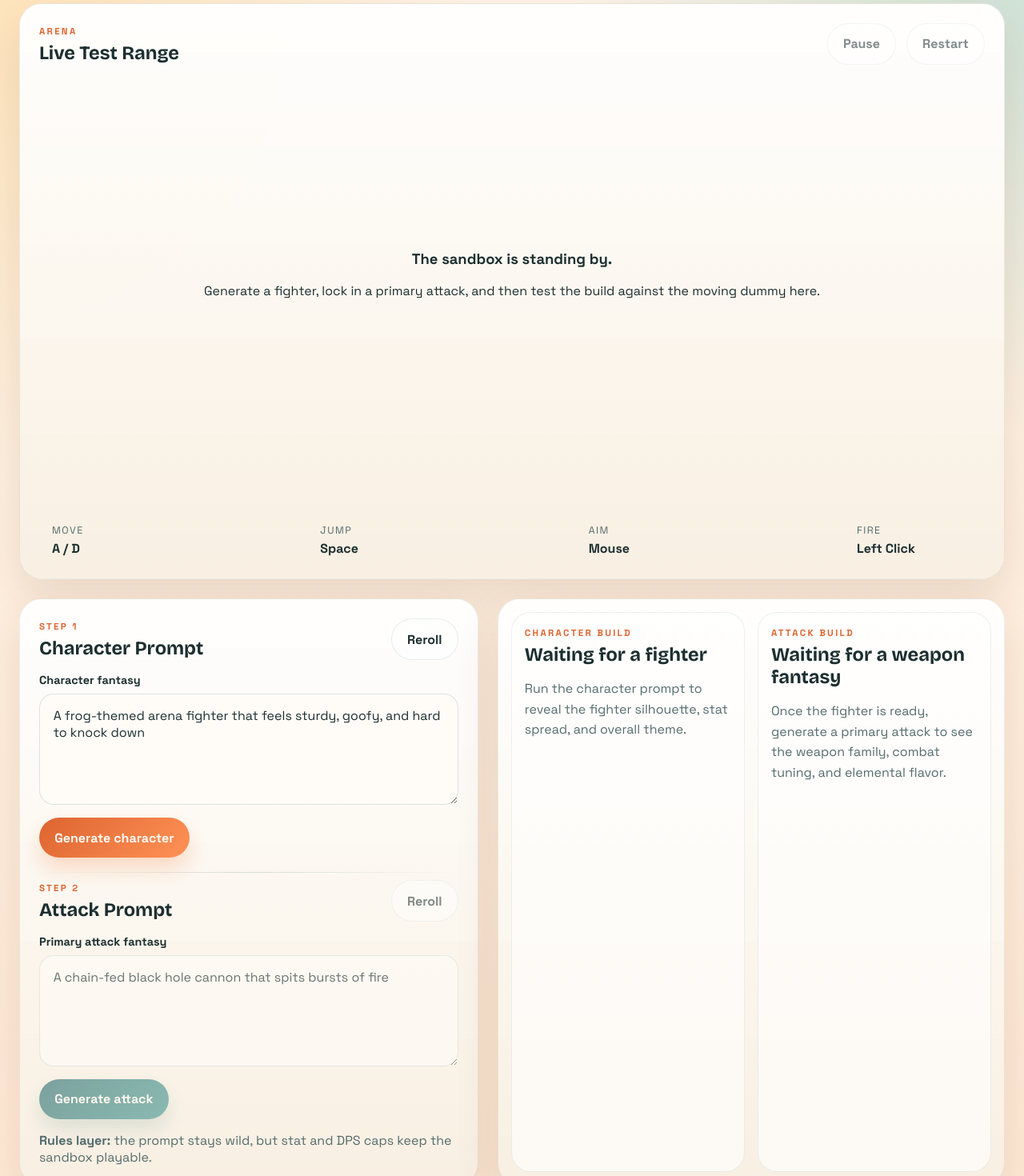
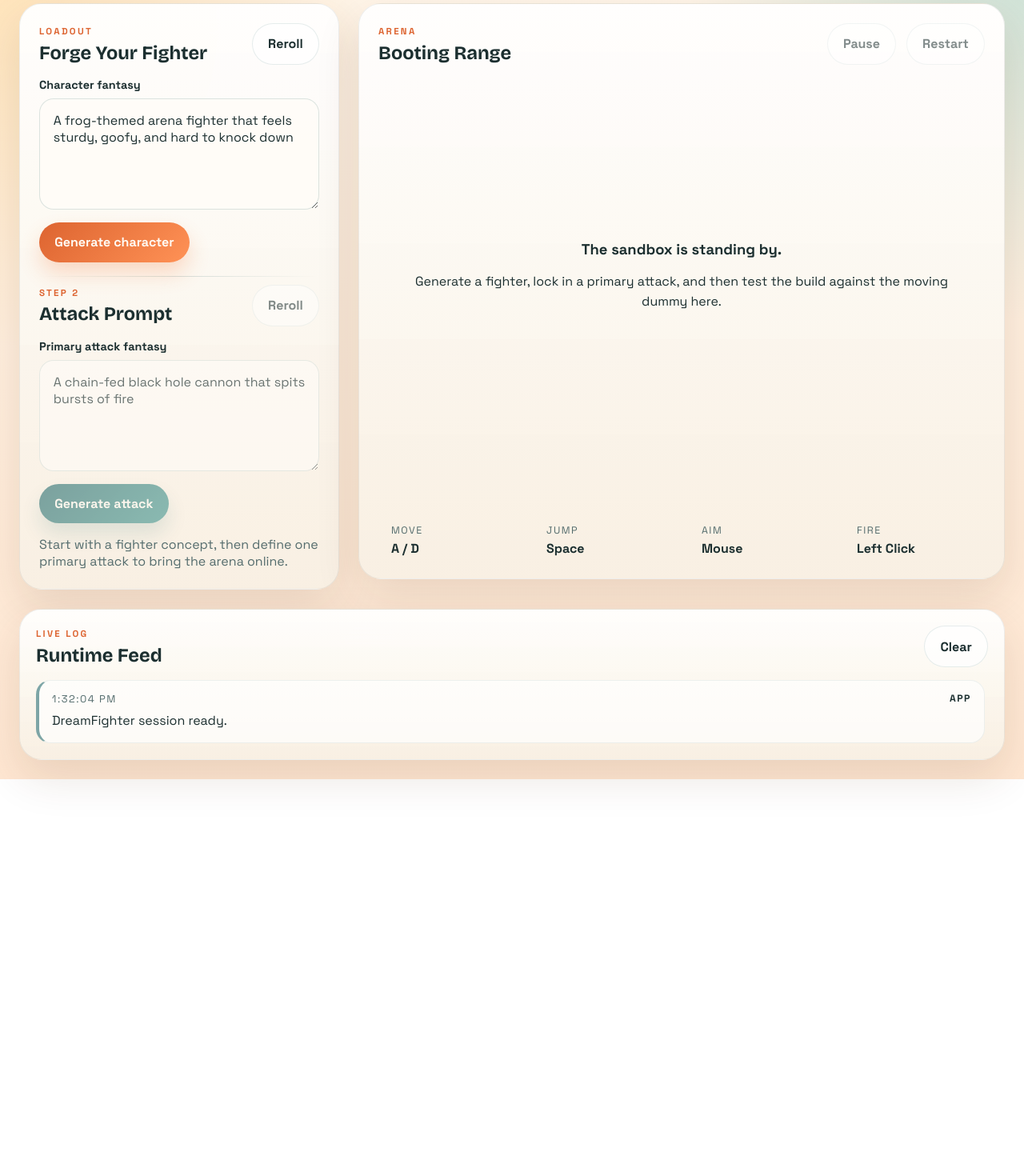
Before and after one commit to burakhrk/DreamFighter, a React (Vite) app in the folder web/: page / in a window 1280 px wide. Shown: the part 20-1490 px from the top of the page at 80% size. After the commit the page ends 994 px from the top, so only its background shows below. Built offline with nearby package versions, Linux system fonts and the light colour scheme.

Commit message:
Shift loadout flow into dynamic sidebar layout

```diff
--- a/web/src/App.css
+++ b/web/src/App.css
@@ -4,7 +4,6 @@
   padding: 1.5rem;
 }
 
-.hero-panel,
 .panel {
   background:
     linear-gradient(180deg, rgba(255, 255, 255, 0.88), rgba(248, 239, 225, 0.9)),
@@ -15,24 +14,6 @@
   backdrop-filter: blur(18px);
 }
 
-.hero-panel {
-  display: grid;
-  grid-template-columns: minmax(0, 1.5fr) minmax(20rem, 0.9fr);
-  gap: 1.25rem;
-  padding: 1.5rem;
-}
-
-.hero-copy h1 {
-  margin: 0.35rem 0 0.85rem;
-  max-width: 13ch;
-}
-
-.hero-body {
-  max-width: 62ch;
-  color: var(--muted);
-}
-
-.eyebrow,
 .panel-kicker {
   margin: 0;
   color: var(--accent-strong);
@@ -42,19 +23,6 @@
   font-weight: 700;
 }
 
-.hero-metrics {
-  display: grid;
-  gap: 0.9rem;
-}
-
-.hero-metrics article {
-  padding: 1rem 1.1rem;
-  border-radius: 20px;
-  background: linear-gradient(145deg, rgba(16, 79, 83, 0.1), rgba(241, 117, 52, 0.1));
-  border: 1px solid rgba(16, 79, 83, 0.12);
-}
-
-.hero-metrics span,
 .sandbox-footer span,
 .mini-stat span,
 .stat-row span {
@@ -65,7 +33,6 @@
   color: var(--muted);
 }
 
-.hero-metrics strong,
 .sandbox-footer strong,
 .mini-stat strong,
 .stat-row strong {
@@ -73,10 +40,18 @@
   margin-top: 0.25rem;
 }
 
-.studio-grid {
+.play-layout {
   display: grid;
-  grid-template-columns: minmax(18rem, 0.95fr) minmax(18rem, 1.05fr);
   gap: 1.5rem;
+  align-items: start;
+}
+
+.play-layout.is-setup {
+  grid-template-columns: minmax(21rem, 25rem) minmax(0, 1fr);
+}
+
+.play-layout.is-live {
+  grid-template-columns: minmax(17rem, 19rem) minmax(0, 1fr) minmax(19rem, 23rem);
 }
 
 .panel-form,
@@ -84,11 +59,37 @@
   padding: 1.5rem;
 }
 
+.launch-panel {
+  align-self: start;
+}
+
+.launch-panel.is-compact {
+  position: sticky;
+  top: 1.5rem;
+}
+
+.arena-panel {
+  min-width: 0;
+}
+
 .panel-build {
   display: grid;
-  grid-template-columns: repeat(2, minmax(0, 1fr));
+  grid-template-columns: 1fr;
   gap: 1rem;
   padding: 1rem;
+}
+
+.stat-rail {
+  align-self: start;
+}
+
+.stat-rail.is-visible {
+  position: sticky;
+  top: 1.5rem;
+}
+
+.stat-rail.is-hidden {
+  display: none;
 }
 
 .build-column {
@@ -414,10 +415,17 @@
 }
 
 @media (max-width: 1080px) {
-  .hero-panel,
-  .studio-grid,
+  .play-layout,
   .panel-build {
     grid-template-columns: 1fr;
+  }
+
+  .launch-panel.is-compact {
+    position: static;
+  }
+
+  .stat-rail.is-visible {
+    position: static;
   }
 
   .sandbox-header,
@@ -438,7 +446,7 @@
 
   .panel-form,
   .sandbox-panel,
-  .hero-panel {
+  .log-panel {
     padding: 1rem;
   }
 
--- a/web/src/App.tsx
+++ b/web/src/App.tsx
@@ -164,14 +164,93 @@ function App() {
   }
 
   const sandboxReady = Boolean(character && attack)
+  const showBuildRail = sandboxReady
 
   return (
     <main className="app-shell">
-      <section className="sandbox-panel panel">
+      <section className={`play-layout ${sandboxReady ? 'is-live' : 'is-setup'}`}>
+        <article className={`panel panel-form launch-panel ${sandboxReady ? 'is-compact' : ''}`}>
+          <div className="panel-header">
+            <div>
+              <p className="panel-kicker">Loadout</p>
+              <h2>{sandboxReady ? 'Build Control' : 'Forge Your Fighter'}</h2>
+            </div>
+            <button
+              className="ghost-button"
+              disabled={isCharacterLoading}
+              onClick={() => void generateCharacter()}
+            >
+              {isCharacterLoading ? 'Forging...' : 'Reroll'}
+            </button>
+          </div>
+
+          <label className="field">
+            <span>Character fantasy</span>
+            <textarea
+              rows={5}
+              value={characterPrompt}
+              onChange={(event) => setCharacterPrompt(event.target.value)}
+              placeholder="Example: A toxic armored frog bruiser with a goofy grin and tank instincts"
+            />
+          </label>
+
+          <button
+            className="primary-button"
+            disabled={isCharacterLoading || !characterPrompt.trim()}
+            onClick={() => void generateCharacter()}
+          >
+            {isCharacterLoading ? 'Generating character...' : 'Generate character'}
+          </button>
+
+          <div className="panel-divider" />
+
+          <div className="panel-header">
+            <div>
+              <p className="panel-kicker">Step 2</p>
+              <h2>Attack Prompt</h2>
+            </div>
+            <button
+              className="ghost-button"
+              disabled={isAttackLoading || !character}
+              onClick={() => void generateAttack()}
+            >
+              {isAttackLoading ? 'Recasting...' : 'Reroll'}
+            </button>
+          </div>
+
+          <label className="field">
+            <span>Primary attack fantasy</span>
+            <textarea
+              rows={5}
+              value={attackPrompt}
+              onChange={(event) => setAttackPrompt(event.target.value)}
+              placeholder="Example: A chained black hole blaster that spits burning rounds"
+              disabled={!character}
+            />
+          </label>
+
+          <button
+            className="primary-button secondary-tone"
+            disabled={isAttackLoading || !character || !attackPrompt.trim()}
+            onClick={() => void generateAttack()}
+          >
+            {isAttackLoading ? 'Generating attack...' : 'Generate attack'}
+          </button>
+
+          <div className="status-note">
+            {sandboxReady
+              ? 'Loadout locked in. Tune prompts, reroll, and jump back into the test range anytime.'
+              : 'Start with a fighter concept, then define one primary attack to bring the arena online.'}
+          </div>
+
+          {error ? <p className="error-banner">{error}</p> : null}
+        </article>
+
+        <section className="sandbox-panel panel arena-panel">
           <div className="sandbox-header">
             <div>
               <p className="panel-kicker">Arena</p>
-            <h2>Live Test Range</h2>
+              <h2>{sandboxReady ? 'Live Test Range' : 'Booting Range'}</h2>
             </div>
 
             <div className="sandbox-actions">
@@ -248,84 +327,7 @@ function App() {
           </div>
         </section>
 
-      <section className="studio-grid">
-        <article className="panel panel-form">
-          <div className="panel-header">
-            <div>
-              <p className="panel-kicker">Step 1</p>
-              <h2>Character Prompt</h2>
-            </div>
-            <button
-              className="ghost-button"
-              disabled={isCharacterLoading}
-              onClick={() => void generateCharacter()}
-            >
-              {isCharacterLoading ? 'Forging...' : 'Reroll'}
-            </button>
-          </div>
-
-          <label className="field">
-            <span>Character fantasy</span>
-            <textarea
-              rows={5}
-              value={characterPrompt}
-              onChange={(event) => setCharacterPrompt(event.target.value)}
-              placeholder="Example: A toxic armored frog bruiser with a goofy grin and tank instincts"
-            />
-          </label>
-
-          <button
-            className="primary-button"
-            disabled={isCharacterLoading || !characterPrompt.trim()}
-            onClick={() => void generateCharacter()}
-          >
-            {isCharacterLoading ? 'Generating character...' : 'Generate character'}
-          </button>
-
-          <div className="panel-divider" />
-
-          <div className="panel-header">
-            <div>
-              <p className="panel-kicker">Step 2</p>
-              <h2>Attack Prompt</h2>
-            </div>
-            <button
-              className="ghost-button"
-              disabled={isAttackLoading || !character}
-              onClick={() => void generateAttack()}
-            >
-              {isAttackLoading ? 'Recasting...' : 'Reroll'}
-            </button>
-          </div>
-
-          <label className="field">
-            <span>Primary attack fantasy</span>
-            <textarea
-              rows={5}
-              value={attackPrompt}
-              onChange={(event) => setAttackPrompt(event.target.value)}
-              placeholder="Example: A chained black hole blaster that spits burning rounds"
-              disabled={!character}
-            />
-          </label>
-
-          <button
-            className="primary-button secondary-tone"
-            disabled={isAttackLoading || !character || !attackPrompt.trim()}
-            onClick={() => void generateAttack()}
-          >
-            {isAttackLoading ? 'Generating attack...' : 'Generate attack'}
-          </button>
-
-          <div className="status-note">
-            <strong>Rules layer:</strong> the prompt stays wild, but stat and
-            DPS caps keep the sandbox playable.
-          </div>
-
-          {error ? <p className="error-banner">{error}</p> : null}
-        </article>
-
-        <article className="panel panel-build">
+        <article className={`panel panel-build stat-rail ${showBuildRail ? 'is-visible' : 'is-hidden'}`}>
           <div className="build-column">
             <div className="panel-header compact">
               <div>
@@ -429,8 +431,7 @@ function App() {
               </>
             ) : (
               <p className="empty-copy">
-                Once the fighter is ready, generate a primary attack to see
-                the weapon family, combat tuning, and elemental flavor.
+                Build data slides in here once the full loadout is generated.
               </p>
             )}
           </div>
```
Lines whose indentation alone changed are shown as unchanged.
